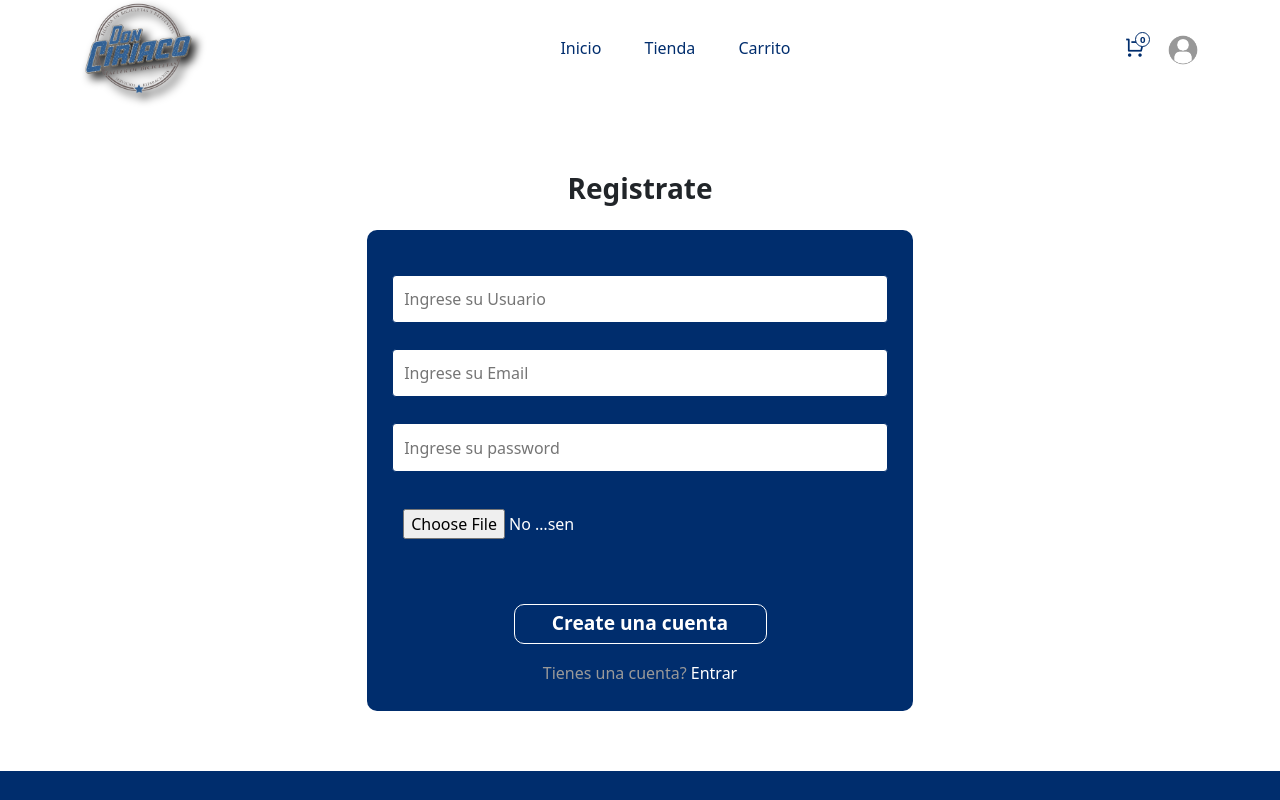
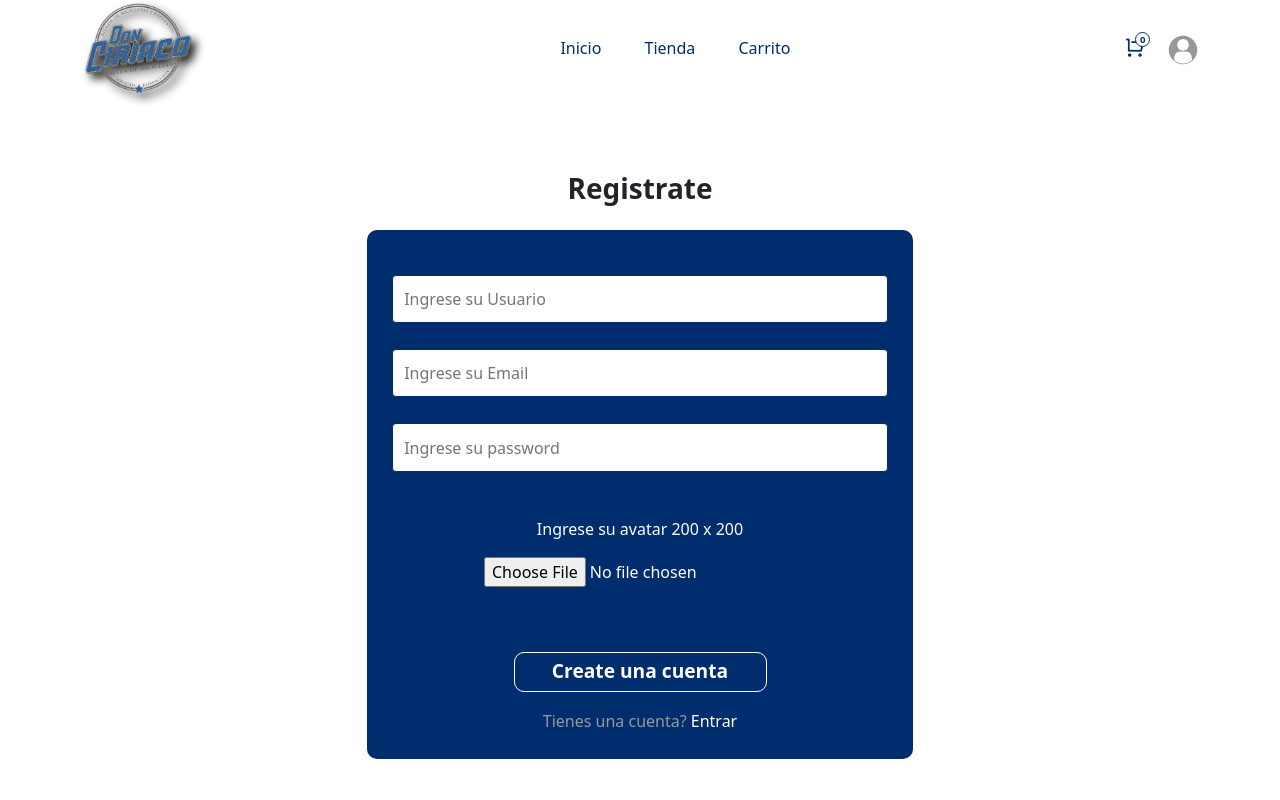
Before and after one commit to lealanza/donciriacoreact, a React (Create React App) app: page /singUp in a window 1280 px wide. Shown: the top 800 px of the page. Built offline with nearby package versions, Linux system fonts and the light colour scheme; no server answers.

Commit message:
detalles formularios

```diff
--- a/src/pages/SingUp.jsx
+++ b/src/pages/SingUp.jsx
@@ -16,14 +16,25 @@ const SingUp = () => {
   const [username, setUsername] = useState('')
   const [email, setEmail] = useState('')
   const [password, setPassword] = useState('')
-
+  const [formError, setFormError] = useState('');
   const [file, setFile] = useState(null);
-  const [loading, setLoading] = useState(false)
+  const [loading, setLoading] = useState(false);
 
   const navigate = useNavigate();
   const singup = async (e)=>{
     e.preventDefault()
     setLoading(true)
+
+    if (!/\S+@\S+\.\S+/.test(email)) {
+      setFormError('El correo electrónico es inválido');
+      setLoading(false);
+      return;
+    } else if (password.length < 6) {
+      setFormError('La contraseña debe tener al menos 6 caracteres');
+      setLoading(false);
+      return;
+    }
+
     try {
       const userCredential = await createUserWithEmailAndPassword(
         auth,
@@ -51,23 +62,32 @@ const SingUp = () => {
 
           });
         }
-        )
-      setLoading(false)
-
-
+        );
 
       toast.success('Cuenta creada correctamente')
       navigate('/login')
     } catch (error) {
-      setLoading(false)
-      toast.error('Ocurrio un error, vuelve a intentarlo')
-
+      setFormError('Ocurrio un error, vuelve a intentarlo');
     }
 
+    setLoading(false);
   }
-  useEffect(()=>{
+
+  useEffect(() => {
     window.scrollTo(0,0);
   }, [username]);
+
+  const handlePasswordChange = (event) => {
+    const { value } = event.target;
+
+    if (value.length < 6) {
+      setFormError('La contraseña debe tener al menos 6 caracteres');
+    } else {
+      setFormError('');
+    }
+
+    setPassword(value);
+  };
 
   return (
     <Helmet title='Login'>
@@ -93,11 +113,21 @@ const SingUp = () => {
                   value={email} onChange={(e)=>setEmail(e.target.value)}/>
                 </FormGroup>
                 <FormGroup className='form__group'>
-                  <input type="password" placeholder='Ingrese su password'
-                   value={password} onChange={(e)=>setPassword(e.target.value)}/>
+                  <input
+                    type="password"
+                    placeholder='Ingrese su password'
+                    value={password}
+                    onChange={handlePasswordChange}
+                  />
                 </FormGroup>
+                {formError &&
+                  <div style={{ color: 'red' }}>
+                    {formError}
+                  </div>
+                }
                 <FormGroup>
-                 <input
+                  <label className='text-white mt-4'>Ingrese su avatar 200 x 200</label>
+                  <input
                   type="file"
                   onChange={(e)=>setFile(e.target.files[0])}
                 />
@@ -114,9 +144,7 @@ const SingUp = () => {
         </Container>
       </section>
     </Helmet>
-  )
-
-
+  );
 }
 
-export default SingUp
+export default SingUp;
--- a/src/styles/login.css
+++ b/src/styles/login.css
@@ -37,8 +37,7 @@ color: white !important;
 
 .auth__form input[type='file']{
     cursor: pointer;
+    text-align: center;
     color: white;
-    display: flex;
-    flex-direction: column;
-    max-width: 200px;
+    max-width: 380px;
 }
--- a/src/styles/spinner.css
+++ b/src/styles/spinner.css
@@ -5,7 +5,7 @@
     border-radius: 50%;
     width: 80px;
     height: 80px;
-    animation: spin 1s linear infinite;
+    animation: spin 2s linear infinite;
   }
 
   @keyframes spin {
```
